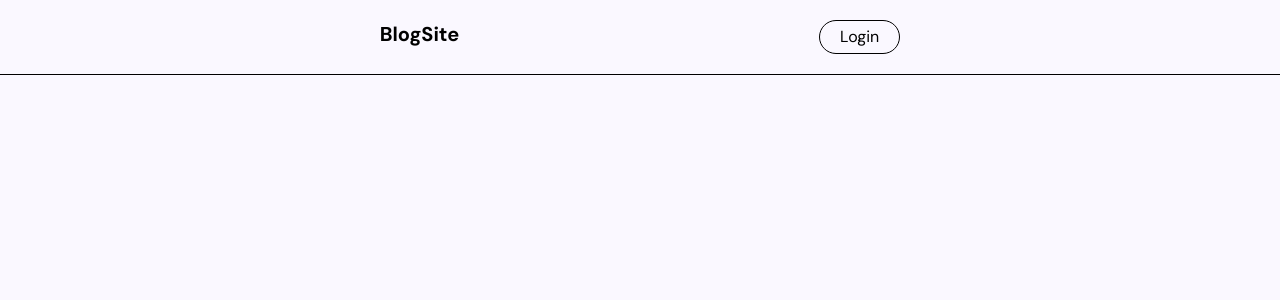
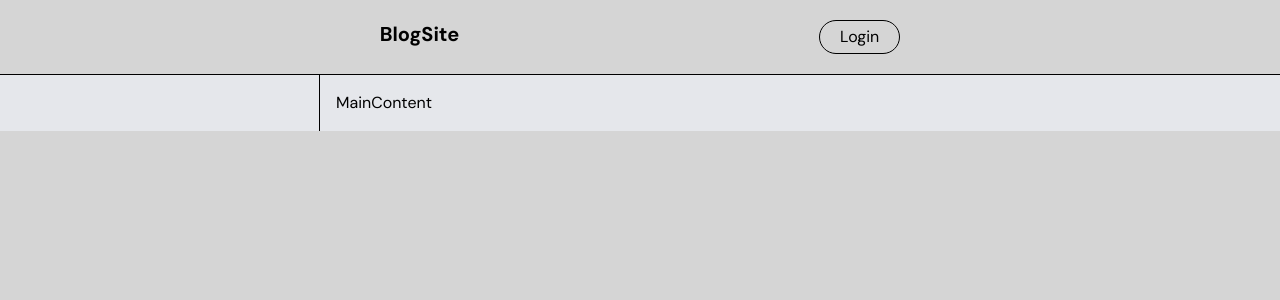
Before and after one commit to swaminaing/blogging-website, a React (Vite) app: page / in a window 1280 px wide. Shown: the top 300 px of the page. Built offline with nearby package versions, Linux system fonts and the light colour scheme.

Commit message:
basic aside bar and main content implementation

```diff
--- a/index.html
+++ b/index.html
@@ -6,7 +6,7 @@
     <meta name="viewport" content="width=device-width, initial-scale=1.0" />
     <link href="/src/styles.css" rel="stylesheet" />
 
-    <title>Vite + React</title>
+    <title>BlogSite</title>
   </head>
   <body>
     <div id="root"></div>
--- a/src/App.css
+++ b/src/App.css
@@ -2,5 +2,5 @@
 
 body{
     font-family: "DM Sans", sans-serif;
-    background-color: #faf8ff;
+    background-color: #d5d5d5;
 }
--- a/src/App.jsx
+++ b/src/App.jsx
@@ -1,11 +1,23 @@
 import React from "react";
 import Navbar from "./components/Navigation Bar/Navbar";
 import "./App.css";
+import Aside from "./components/Aside/Aside";
+import MainContent from "./components/Main/MainContent";
 
 function App() {
   return (
     <main>
       <Navbar />
+      <section>
+        <div className="grid grid-cols-4">
+          <div className="col-span-1 bg-gray-200 border-r p-4">
+            <Aside />
+          </div>
+          <div className="col-span-3 bg-gray-200 p-4">
+            <MainContent />
+          </div>
+        </div>
+      </section>
     </main>
   );
 }
--- /dev/null
+++ b/src/components/Aside/Aside.jsx
@@ -0,0 +1,7 @@
+import React from "react";
+
+function Aside() {
+  return <div></div>;
+}
+
+export default Aside;
--- /dev/null
+++ b/src/components/Main/MainContent.jsx
@@ -0,0 +1,7 @@
+import React from "react";
+
+function MainContent() {
+  return <div>MainContent</div>;
+}
+
+export default MainContent;
--- a/src/components/Navigation Bar/Navbar.jsx
+++ b/src/components/Navigation Bar/Navbar.jsx
@@ -5,7 +5,7 @@ const styles = {
   nav: "bg-transparent flex justify-evenly align-center border-b p-5",
   logo: "text-xl font-bold cursor-pointer",
   button:
-    "bg-transparent hover:bg-[#626262] hover:text-[#eee] hover:border-[#626262] transition-all duration-200 ease-linear border-1 rounded-full px-5 py-1 cursor-pointer",
+    "bg-[] hover:bg-[#d0eb97] hover:border-[#626262] transition-all duration-200 ease-linear border-1 rounded-full px-5 py-1 cursor-pointer",
 };
 
 function Navbar() {
```
